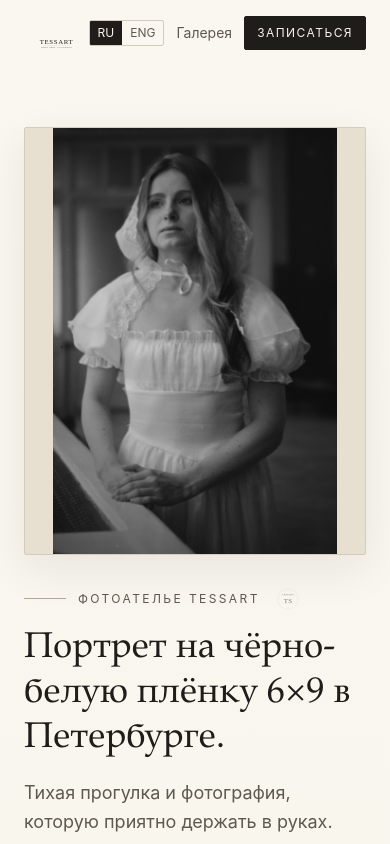
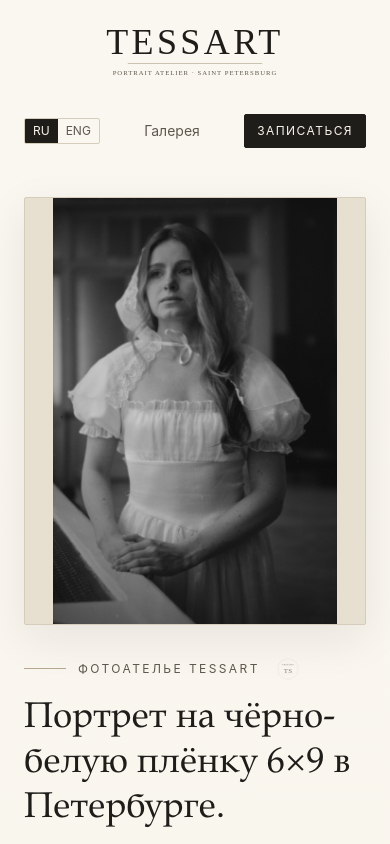
Before and after one commit to Tysart/Photographic_Studio, a Next.js app: page / in a window 390 px wide. Shown: the top 844 px of the page. Built offline with nearby package versions, Linux system fonts and the light colour scheme.

Commit message:
Increase mobile logo scale and rebalance header layout

```diff
--- a/components/Header.tsx
+++ b/components/Header.tsx
@@ -13,14 +13,14 @@ export function Header() {
   return (
     <>
       <header className="sticky top-0 z-30 border-b border-transparent bg-[#faf7f0]/95 backdrop-blur">
-        <div className="mx-auto flex w-full max-w-6xl items-start justify-between px-6 py-4 md:items-center md:px-10">
-          <div>
+        <div className="mx-auto flex w-full max-w-6xl flex-col gap-3 px-6 py-4 md:flex-row md:items-center md:justify-between md:px-10">
+          <div className="self-center md:self-auto">
             <Link href="/" className="inline-block no-underline">
-              <img src="/brand/tessart-wordmark.svg" alt={siteConfig.brand} className="h-14 w-auto md:h-[86px]" />
+              <img src="/brand/tessart-wordmark.svg" alt={siteConfig.brand} className="h-20 w-auto md:h-24" />
             </Link>
             <p className="mt-1 hidden text-xs uppercase tracking-[0.16em] text-muted md:block">{siteConfig.subtitle}</p>
           </div>
-          <div className="flex items-center gap-3 md:gap-4">
+          <div className="flex w-full items-center justify-between gap-3 md:w-auto md:justify-end md:gap-4">
             <div className="inline-flex overflow-hidden rounded-sm border border-line text-xs">
               <button
                 type="button"
```
